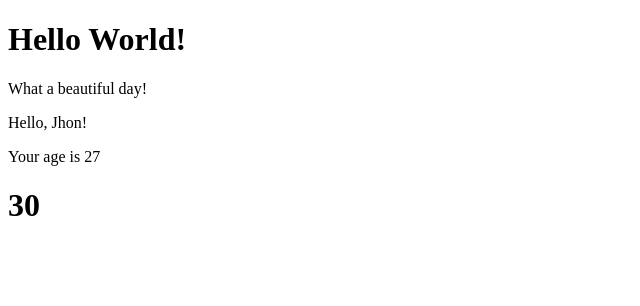
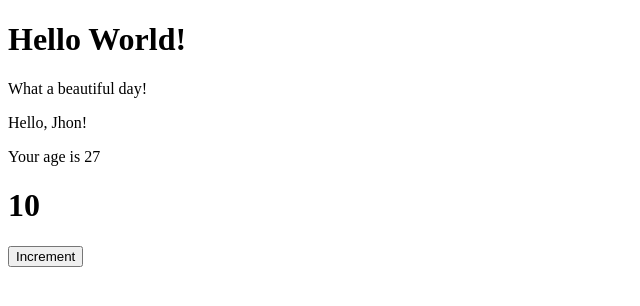
Before and after one commit to Emiliano-S/react-exercises, a React (Create React App) app: page / in a window 1280 px wide. Shown: the top 306 px of the page, without its empty margins (0-640 px from the left). Built offline with nearby package versions, Linux system fonts and the light colour scheme.

Commit message:
End: esercizio events-01

```diff
--- a/src/App.js
+++ b/src/App.js
@@ -1,5 +1,5 @@
 import React from 'react';
-import { Counter } from './Counter';
+import { ClickCounter } from './ClickCounter';
 import { Hello } from './Hello';
 import { Welcome } from './Welcome';
 
@@ -9,7 +9,7 @@
             <div>
                 <Hello />
                 <Welcome name="Jhon" age={27}/>
-                <Counter incrementAmount = {2} initialValue = {10} incrementInterval = {500} />
+                <ClickCounter incrementAmount = {2} initialValue = {10} incrementInterval = {500} />
             </div>
         );
     };
--- /dev/null
+++ b/src/ClickCounter.js
@@ -0,0 +1,25 @@
+import React from "react";
+import { CounterDisplay } from "./CounterDisplay";
+
+export class ClickCounter extends React.Component{
+    state = {
+        counter: this.props.initialValue ?? 0,
+    }
+
+    handleCounterIncrement = () =>{
+        this.setState(state => {
+            return {
+                counter: state.counter + this.props.incrementAmount
+            }
+        })
+    }
+
+    render(){
+        return (
+        <div>
+            <CounterDisplay counter = {this.state.counter} />
+            <button onClick={this.handleCounterIncrement}>Increment</button>
+        </div>
+        )
+    }
+}
```
